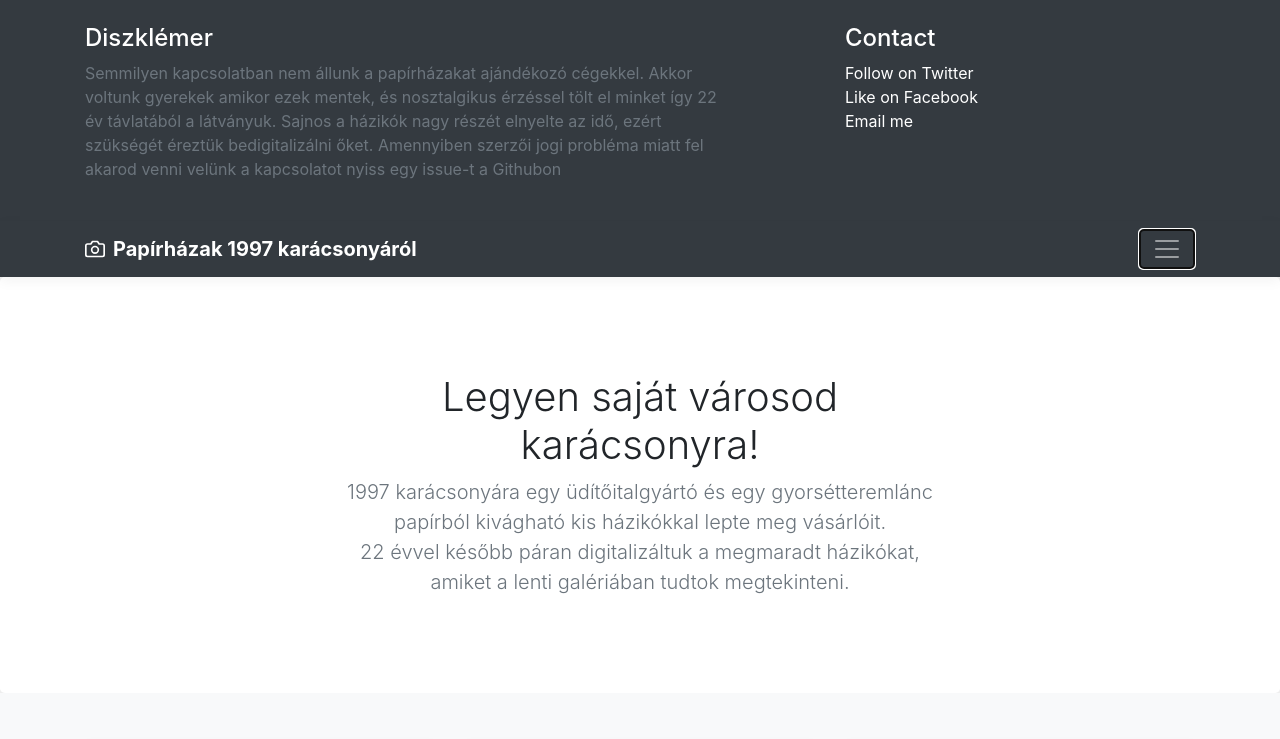
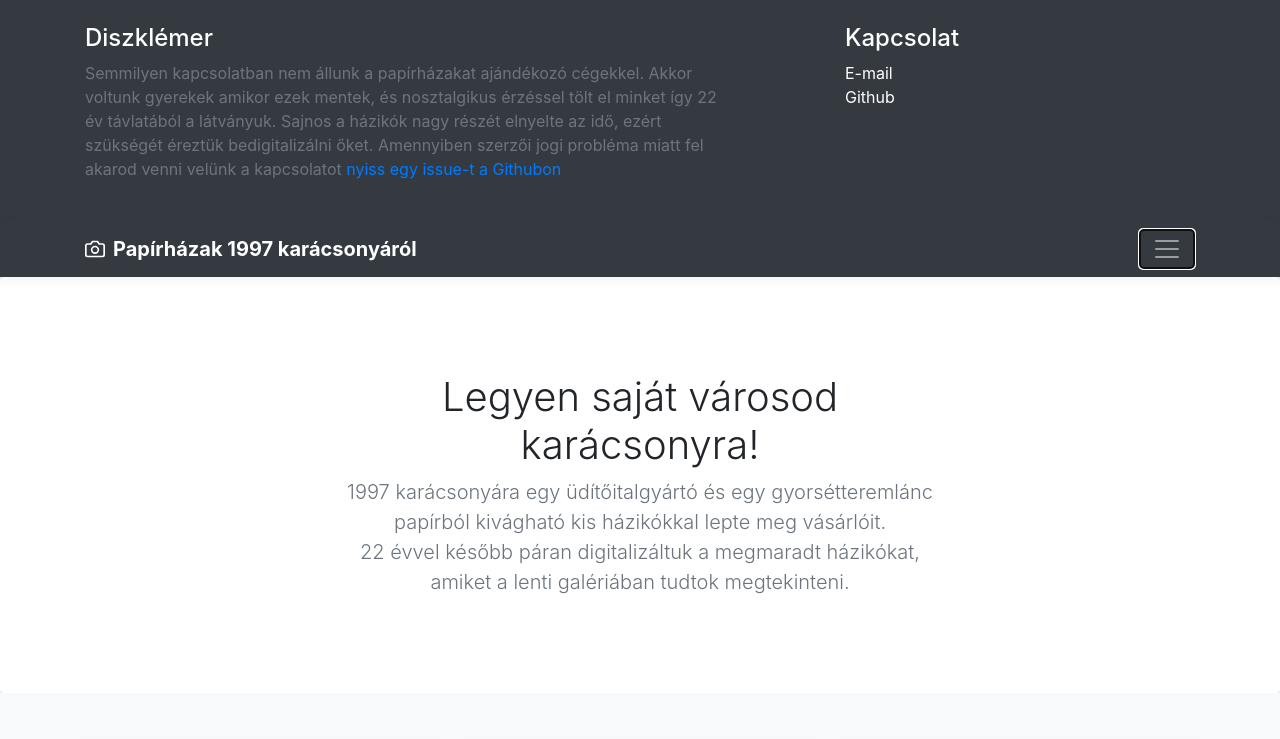
Before and after one commit to legyenegysajatvarosod/legyenegysajatvarosod.github.io, a plain HTML site: page index.html in a window 1280 px wide. Both pictures are taken after a click on the button "Toggle navigation". Shown: the top 739 px of the page. Drawn offline with nearby package versions, Linux system fonts and the light colour scheme.

Commit message:
Added contact links

```diff
--- a/index.html
+++ b/index.html
@@ -23,14 +23,13 @@
           <div class="row">
             <div class="col-sm-8 col-md-7 py-4">
               <h4 class="text-white">Diszklémer</h4>
-              <p class="text-muted">Semmilyen kapcsolatban nem állunk a papírházakat ajándékozó cégekkel. Akkor voltunk gyerekek amikor ezek mentek, és nosztalgikus érzéssel tölt el minket így 22 év távlatából a látványuk. Sajnos a házikók nagy részét elnyelte az idő, ezért szükségét éreztük bedigitalizálni őket. Amennyiben szerzői jogi probléma miatt fel akarod venni velünk a kapcsolatot nyiss egy issue-t a Githubon</p>
+              <p class="text-muted">Semmilyen kapcsolatban nem állunk a papírházakat ajándékozó cégekkel. Akkor voltunk gyerekek amikor ezek mentek, és nosztalgikus érzéssel tölt el minket így 22 év távlatából a látványuk. Sajnos a házikók nagy részét elnyelte az idő, ezért szükségét éreztük bedigitalizálni őket. Amennyiben szerzői jogi probléma miatt fel akarod venni velünk a kapcsolatot <a href="https://github.com/legyensajatvarosod/gallery/issues/new">nyiss egy issue-t a Githubon</a></p>
             </div>
             <div class="col-sm-4 offset-md-1 py-4">
-              <h4 class="text-white">Contact</h4>
+              <h4 class="text-white">Kapcsolat</h4>
               <ul class="list-unstyled">
-                <li><a href="#" class="text-white">Follow on Twitter</a></li>
-                <li><a href="#" class="text-white">Like on Facebook</a></li>
-                <li><a href="#" class="text-white">Email me</a></li>
+                <li><a href="mailto:martonmiklosqdev+colahazak[kukac]gmail{pont}com?subject=[Legyen saját városod karácsonyra]" class="text-white">E-mail</a></li>
+                <li><a href="https://github.com/legyensajatvarosod/gallery" class="text-white">Github</a></li>
               </ul>
             </div>
           </div>
@@ -95,7 +94,7 @@
                   <p class="card-text">Bérház McDonald's étteremmel</p>
                   <div class="d-flex justify-content-between align-items-center">
                     <div class="btn-group">
-                      <a class="btn btn-sm btn-danger" href="mailto:martonmiklosqdev+colahazak[kukac]gmail{pont}com?subject=Bérház McDonalds étteremmel">Megvan nekem!</a>
+                      <a class="btn btn-sm btn-danger" href="mailto:martonmiklosqdev+colahazak[kukac]gmail{pont}com?subject=[Legyen saját városod karácsonyra]Bérház McDonalds étteremmel">Megvan nekem!</a>
                     </div>
                   </div>
                 </div>
@@ -289,7 +288,7 @@
                   <div class="d-flex justify-content-between align-items-center">
                     <div class="btn-group">
                       <a class="btn btn-sm btn-outline-secondary" href="villa/house.png">Scannelt ház</a>
-                      <a class="btn btn-sm btn-danger" href="mailto:martonmiklosqdev+colahazak[kukac]gmail{pont}com?subject=Villa talp">Megvan nekem a talpa!</a>
+                      <a class="btn btn-sm btn-danger" href="mailto:martonmiklosqdev+colahazak[kukac]gmail{pont}com?subject=[Legyen saját városod karácsonyra]Villa talp">Megvan nekem a talpa!</a>
                     </div>
                   </div>
                 </div>
```
